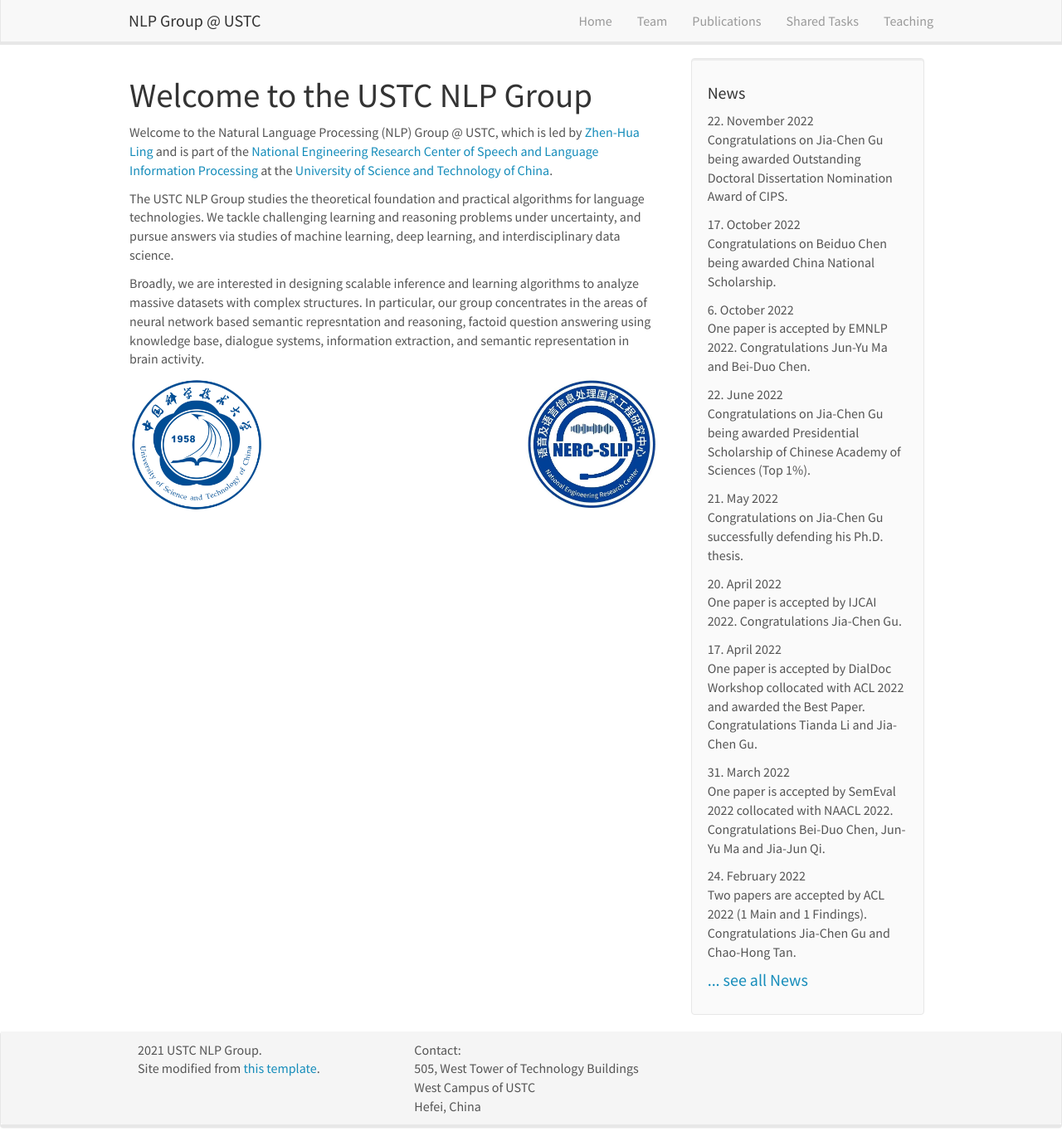
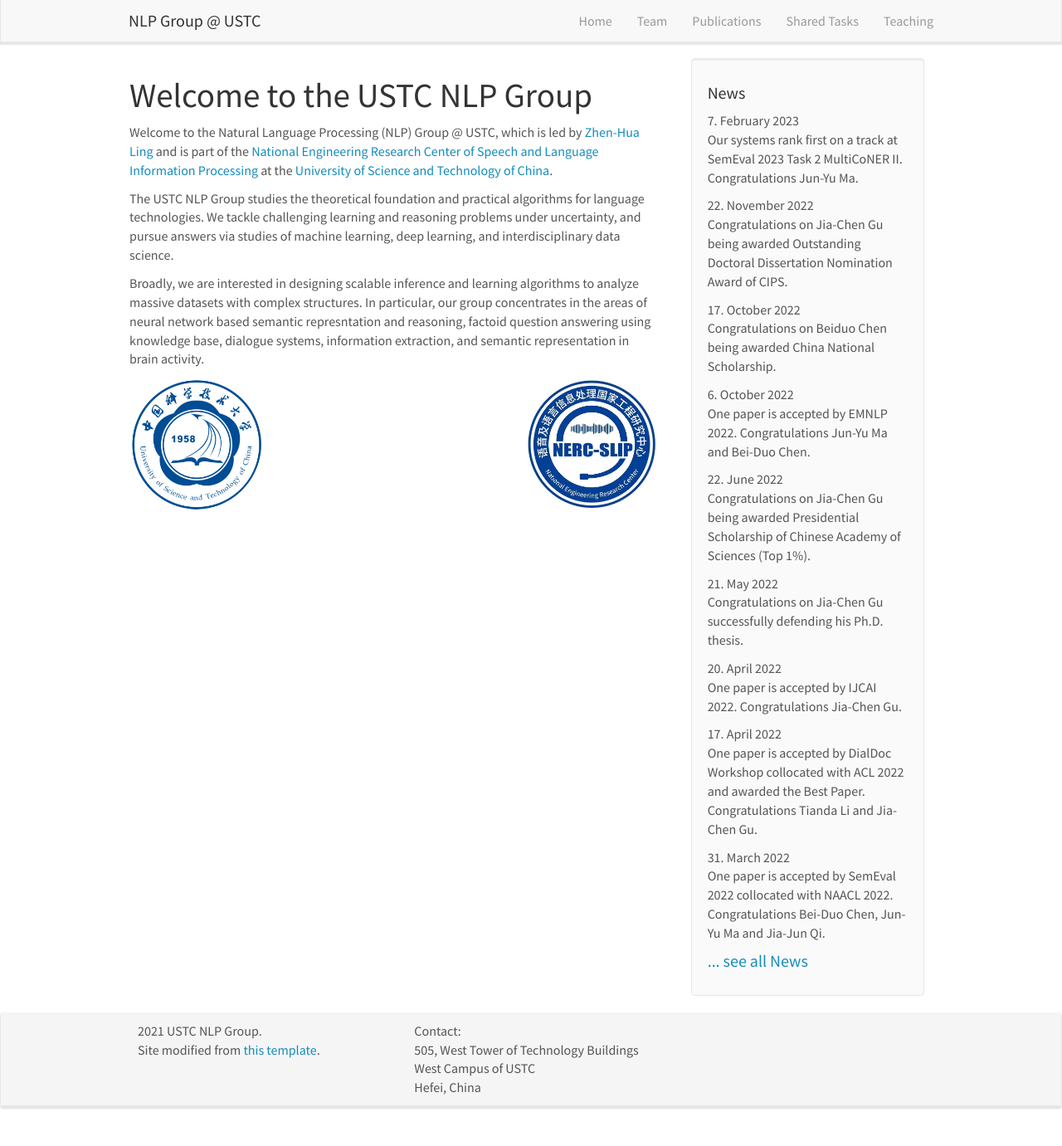
Before and after one commit to ustcnlp/ustcnlp.github.io, a Jekyll site: the page built from _pages/home.md, in a window 1280 px wide and 1381 px high. Shown: the whole window at 83% size. Built offline with Jekyll 4.4.1, drawn with Linux system fonts in a browser that asks for light colours; nearby versions of some CDN libraries.

Commit message:
Rank 1st at SemEval

```diff
--- a/_data/news.yml
+++ b/_data/news.yml
@@ -1,3 +1,6 @@
+- date: 7. February 2023
+  headline: Our systems rank first on a track at SemEval 2023 Task 2 MultiCoNER II. Congratulations Jun-Yu Ma.
+
 - date: 22. November 2022
   headline: Congratulations on Jia-Chen Gu being awarded Outstanding Doctoral Dissertation Nomination Award of CIPS.
 
```
